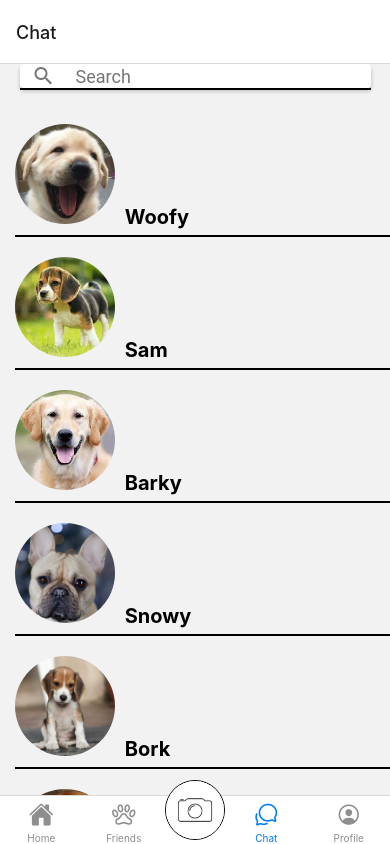
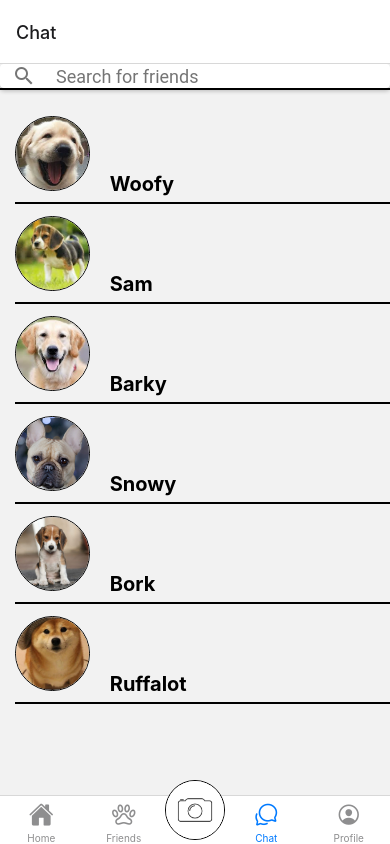
Before and after one commit to rpp29-boc-rebecca-purple/CroutonChat, a React Native app: screen /Chat in a window 390 px wide. Built offline with nearby package versions, Linux system fonts and the light colour scheme.

Commit message:
Finish friends/chat styling

```diff
--- a/App.js
+++ b/App.js
@@ -34,6 +34,18 @@ export default function App() {
     );
   }
 
+  function ChatScreen() {
+    return (
+    <ScrollView>
+    <View style={{ flex: 1, justifyContent: "center", alignItems: "left" }}>
+      <SearchBar />
+      <ChatList />
+    </View>
+    </ScrollView>
+  );
+  }
+
+
   // This function is the circle in middle, Camera function
   function CameraScreen() {
     return (
@@ -50,16 +62,6 @@ export default function App() {
       <Image style={styles.cameraicon} source={require('./assets/cameraicon.jpeg')}/>
     </TouchableOpacity>
   );
-  function ChatScreen() {
-    return (
-    <ScrollView>
-    <View style={{ flex: 1, justifyContent: "center", alignItems: "center" }}>
-      <SearchBar />
-      <ChatList />
-    </View>
-    </ScrollView>
-  );
-  }
 
   function ProfileScreen() {
   return (
--- a/components/chatlist.js
+++ b/components/chatlist.js
@@ -25,32 +25,28 @@ function ChatList(prop) {
   const styles = StyleSheet.create({
     container: {
       flex: 1,
-      flexDirection: 'row',
+      flexDirection: 'column',
       width: Dimensions.get('window').width,
-      height: 130,
-      marginTop: 20,
+      height: 100,
+      marginTop: 11,
+      marginBottom: 1,
       left: 15,
-      top: 14,
+      top: 15,
       borderBottomColor: 'black',
       borderBottomWidth: 2,
     },
-  box: {
-    flex: 1,
-    width: 300,
-    height:444,
-    padding: 5,
-  },
   username: {
     color: 'black',
     fontWeight: 'bold',
-    marginTop: 55,
+    marginTop: 38,
     fontSize: 20,
     flex: 1,
-    left: 5
+    left: 15
   },
   images: {
-    width: 100,
-    height: 100,
+    width: 75,
+    height: 75,
+    borderWidth: .5,
     borderRadius: 55,
     marginBottom: 11,
   }
--- a/components/friends.js
+++ b/components/friends.js
@@ -8,7 +8,7 @@ function Friends(prop) {
   return (
 
 <ScrollView>
-      <View  style={{ flexDirection: 'column', flex: 1,  alignItems: 'left' }}>{data.slice(0, 6).map((e, index) => {
+      <View  style={{ flexDirection: 'column', flex: 1,  alignItems: 'left' }}>{data.map((e, index) => {
         return <Text style={styles.container}>
                 <View>
                 <Image style={styles.images} source={e.photo} key={index}/>
@@ -26,32 +26,28 @@ function Friends(prop) {
   const styles = StyleSheet.create({
     container: {
       flex: 1,
-      flexDirection: 'row',
+      flexDirection: 'column',
       width: Dimensions.get('window').width,
-      height: 130,
-      marginTop: 20,
+      height: 100,
+      marginTop: 11,
+      marginBottom: 1,
       left: 15,
-      top: 14,
+      top: 15,
       borderBottomColor: 'black',
       borderBottomWidth: 2,
     },
-  box: {
-    flex: 1,
-    width: 300,
-    height:444,
-    padding: 5,
-  },
   username: {
     color: 'black',
     fontWeight: 'bold',
-    marginTop: 55,
+    marginTop: 38,
     fontSize: 20,
     flex: 1,
-    left: 5
+    left: 15
   },
   images: {
-    width: 100,
-    height: 100,
+    width: 75,
+    height: 75,
+    borderWidth: .5,
     borderRadius: 55,
     marginBottom: 11,
   }
--- a/components/searchBar.js
+++ b/components/searchBar.js
@@ -1,21 +1,18 @@
 
 import React, {useState} from "react";
 import { Searchbar } from 'react-native-paper';
-import { StyleSheet, View, Dimensions } from "react-native";
+import { StyleSheet, View } from "react-native";
 
 function SearchBar(prop) {
 
-
-  //const { width, height } = Dimensions.get("window");
   const [searchTerm, setSearchTerm] = useState('');
-
   const onChangeSearch = q => {
     setSearchTerm(q);
   }
   return (
     <View style={styles.container}>
       <Searchbar style={styles.searchbar}
-      placeholder="Search"
+      placeholder="Search for friends"
       onChangeText={onChangeSearch}
       value={searchTerm}/>
     </View>
```
